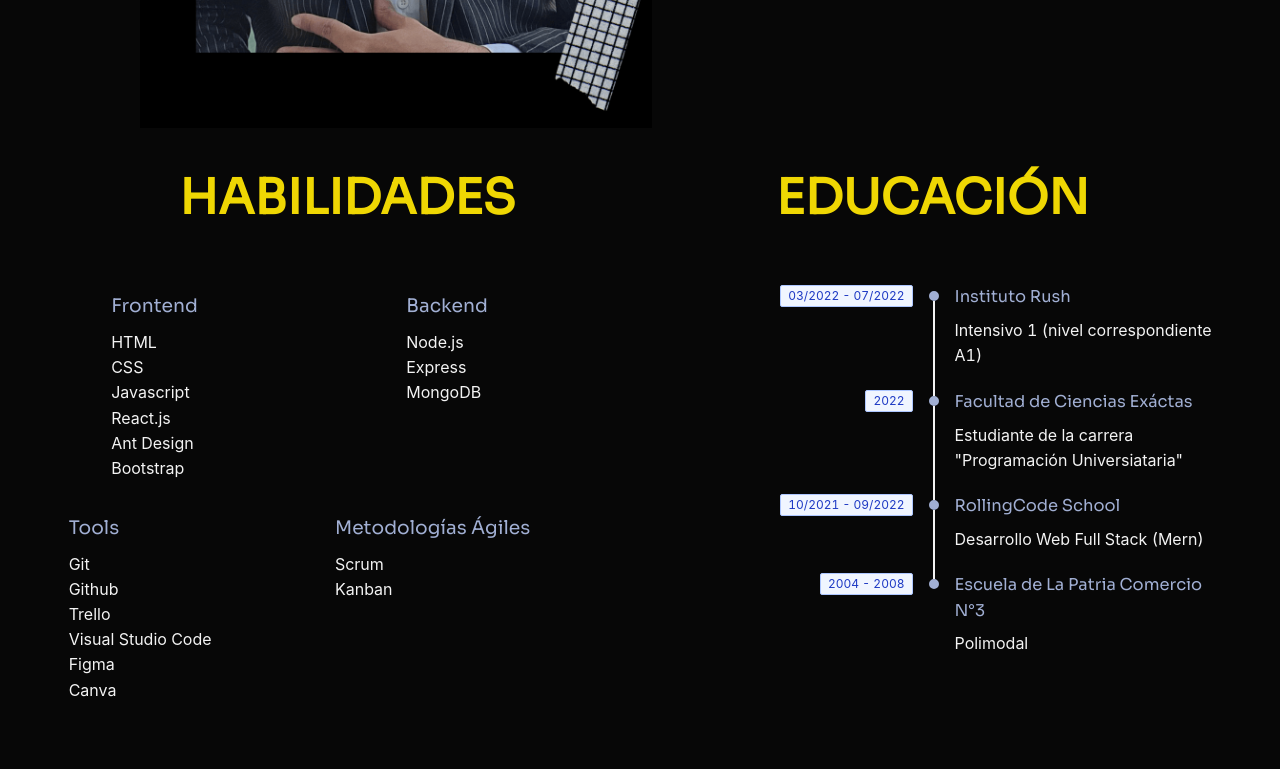
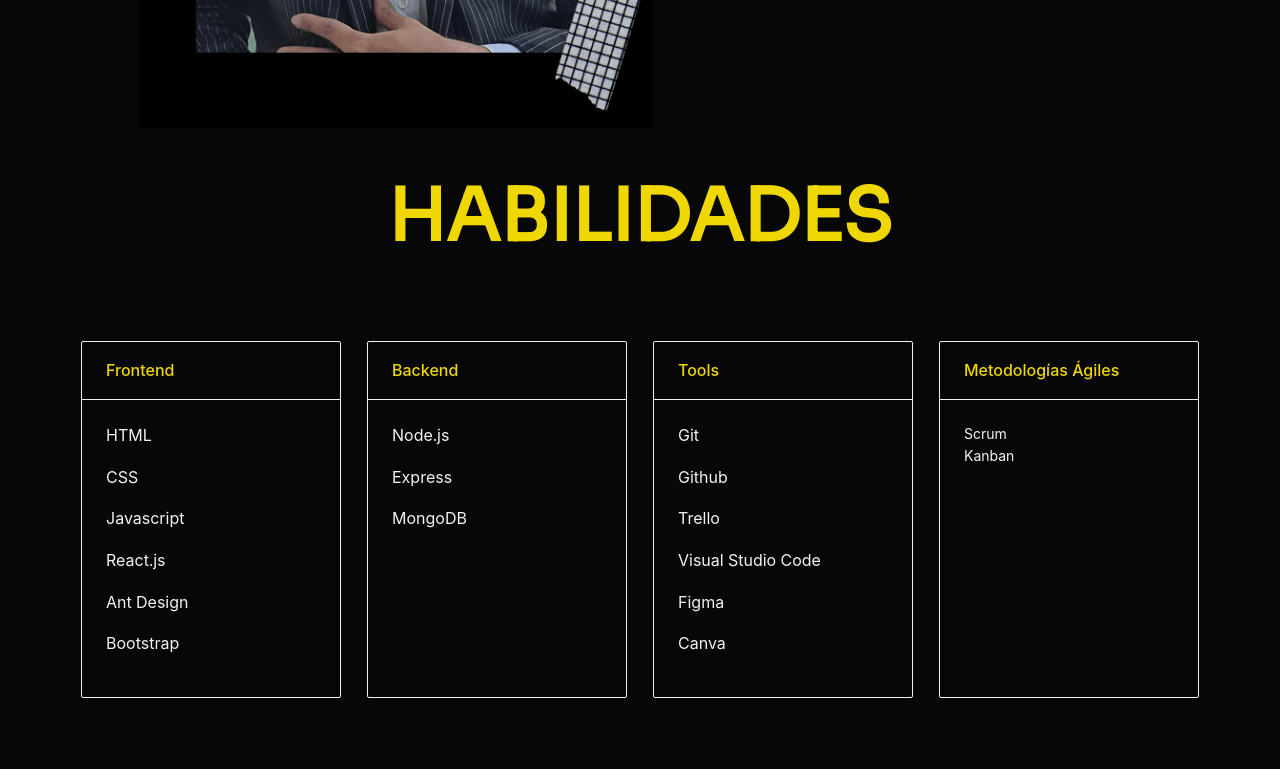
Before and after one commit to Walter-Daniel/portfolio, a React (Vite) app: page / in a window 1280 px wide. Shown: the part 1520-2289 px from the top of the page. Built offline with nearby package versions, Linux system fonts and the light colour scheme.

Commit message:
sección habilidades con cards nuevo footer

```diff
--- a/src/App.jsx
+++ b/src/App.jsx
@@ -5,6 +5,7 @@
 import { FooterComponent } from './ui/footer/FooterComponent';
 import { Navbar } from './ui/navbar/Navbar';
 import { HeaderSection } from './section/Header';
+import { Skills } from './section/Skills';
 
 const { Header, Footer, Content } = Layout;
 
@@ -18,6 +19,7 @@
       <Content>
         <HeaderSection />
         <About />
+        <Skills />
         <Education />
         <Portfolio />
       </Content>
--- a/src/helpers/cardImg.js
+++ b/src/helpers/cardImg.js
@@ -4,7 +4,8 @@
 import restaurant from '../../assets/original2.webp';
 import blackjack from '../../assets/blackjack.jpg';
 import logo from '../../assets/LogoMakr-2fFIWP.png';
-import portada from '../../assets/portada.mp4'
+import portada from '../../assets/portada.mp4';
+import imgFooter from '../../assets/footer.jpg';
 
 
 export default {
@@ -14,5 +15,6 @@
     restaurant,
     blackjack,
     logo,
-    portada
+    portada,
+    imgFooter
 }
--- a/src/section/Education.jsx
+++ b/src/section/Education.jsx
@@ -1,4 +1,4 @@
-import { Col, Row, Timeline, Tag, Typography, Progress, Tooltip } from 'antd';
+import { Col, Row, Timeline, Tag, Typography, Progress, Tooltip, Card } from 'antd';
 import { useState } from 'react';
 import { skills } from '../helpers/skills';
 const { Text} = Typography;
@@ -14,83 +14,18 @@
       <div data-aos="zoom-in">
 
         <Row>
-        <Col xs={24} lg={12}>
-              <div data-aos="fade-right">
-                        {/* <div className='bars'>
-                        <h2>Habilidades</h2>
-                            <Text>Html</Text>
-                            <Progress percent={70} />
-                            <Text>Css</Text>
-                            <Progress percent={70}  />
-                            <Text>Boostrap</Text>
-                            <Progress percent={70}  />
-                            <Text>Javascript</Text>
-                            <Progress percent={60} />
-                            <Text>React</Text>
-                            <Progress percent={50}  />
-                            <Text>Ant Design</Text>
-                            <Progress percent={45} />
-                            <Text>Node JS</Text>
-                            <Progress percent={40} />
-                            <Text>GitHub</Text>
-                            <Progress percent={40} />
-                        </div> */}
-                        <h2>Habilidades</h2>
-                        <div className='skill-flex' >
-                          <div className='skill'>
-                            <h3>Frontend</h3>
-                            <ul>
-                              <li>HTML</li>
-                              <li>CSS</li>
-                              <li>Javascript</li>
-                              <li>React.js</li>
-                              <li>Ant Design</li>
-                              <li>Bootstrap</li>
-                            </ul>
-                          </div>
-                          <div className='skill'>
-                            <h3>Backend</h3>
-                            <ul>
-                              <li>Node.js</li>
-                              <li>Express</li>
-                              <li>MongoDB</li>
-                            </ul>
-                          </div>
-                          <div className='skill'>
-                            <h3>Tools</h3>
-                            <ul>
-                              <li>Git</li>
-                              <li>Github</li>
-                              <li>Trello</li>
-                              <li>Visual Studio Code</li>
-                              <li>Figma</li>
-                              <li>Canva</li>
-                            </ul>
-                          </div>
-                          <div className='skill'>
-                            <h3>Metodologías Ágiles</h3>
-                            <ul>
-                              <li>Scrum</li>
-                              <li>Kanban</li>
-                            </ul>
-                          </div>
-                        </div>
 
-
-
-              </div>
-          </Col>
-          <Col xs={24} lg={12}>
+          <Col xs={24} lg={24}>
             <div data-aos="fade-left">
               <h2>Educación</h2>
               <Timeline mode={mode}>
-                <Timeline.Item label={info('03/2022 - 07/2022')}>
+                <Timeline.Item label={info('03/2022')}>
                   <div className=''>
                     <h3>Instituto Rush</h3>
                     <Text>Intensivo 1 (nivel correspondiente A1)</Text>
                   </div>
                 </Timeline.Item>
-                <Timeline.Item label={info('2022')}>
+                <Timeline.Item label={info('03/2022')}>
                   <div className=''>
                     <h3>Facultad de Ciencias Exáctas</h3>
                     <Text>Estudiante de la carrera "Programación Universiataria"</Text>
--- /dev/null
+++ b/src/section/Skills.jsx
@@ -0,0 +1,56 @@
+import { Col, Row, Timeline, Tag, Typography, Progress, Tooltip, Card } from 'antd';
+import { useState } from 'react';
+import { skills } from '../helpers/skills';
+const { Text} = Typography;
+
+export const Skills = () => {
+  const [mode, setMode] = useState('left');
+  const info = (text) => {
+            return <Tag color="geekblue">{text}</Tag>}
+
+  return (
+    <div className='bg-education' id='skills'>
+      <div className='container-fluid'>
+      <div data-aos="zoom-in">
+
+        <Row>
+        <Col xs={24} lg={24}>
+              <div data-aos="fade-right">
+                <h2>Habilidades</h2>
+                <div className='skill-flex' >
+                    <Card title="Frontend" style={{ width: 260 }}>
+                        <p>HTML</p>
+                        <p>CSS</p>
+                        <p>Javascript</p>
+                        <p>React.js</p>
+                        <p>Ant Design</p>
+                        <p>Bootstrap</p>
+                    </Card>
+                    <Card title="Backend" style={{ width: 260 }}>
+                        <p>Node.js</p>
+                        <p>Express</p>
+                        <p>MongoDB</p>
+                    </Card>
+                    <Card title="Tools" style={{ width: 260 }}>
+                        <p>Git</p>
+                        <p>Github</p>
+                        <p>Trello</p>
+                        <p>Visual Studio Code</p>
+                        <p>Figma</p>
+                        <p>Canva</p>
+                    </Card>
+                    <Card title="Metodologías Ágiles" style={{ width: 260 }}>
+                        <li>Scrum</li>
+                        <li>Kanban</li>
+                    </Card>
+                </div>
+              </div>
+          </Col>
+
+        </Row>
+
+      </div>
+      </div>
+    </div>
+  )
+}
--- a/src/styles.css
+++ b/src/styles.css
@@ -28,6 +28,7 @@
   font-weight: bold;
   font-size: 2rem;
   text-align: center;
+  color: var(--color-7);
   /* -webkit-text-stroke: 2px var(--color-2);
   color: transparent;  */
 
@@ -103,11 +104,6 @@
   left: 50%;
   height: 3px;
   width: 10rem;
-}
-
-.titleHolder h2 {
-  font-size: 28px;
-  margin: 0;
 }
 
 /*
@@ -326,11 +322,22 @@
 }
 
 /* Footer */
+
+.bg-footer {
+  background: url('../assets/footer.jpg');
+  height: 100%;
+  width: 100%;
+  background-size: cover;
+  padding-bottom: 4rem;
+
+
+  background-repeat: no-repeat;
+}
 .ant-layout-footer {
 background: var(--main-color);
 color: var(--color-2);
-padding: 60px 0 !important;
 text-align: center;
+padding: 0;
 }
 .footer .logo {
 font-size: 22px;
@@ -496,24 +503,20 @@
   background-color: var(--color-2);
   padding-bottom: 2rem;
 }
-.bg-education h2 {
-  font-size: 3rem;
-  color: var(--color-7);
-}
 .bg-education h3 {
   color: var(--color-8) ;
 }
 .bg-education .ant-typography  {
   color: var(--color-white);
 }
-.skill {
-  padding: 0 6rem 1rem 0;
-}
 
 .skill-flex {
   display: flex;
-  justify-content: space-around;
   flex-wrap: wrap;
+  justify-content: space-evenly;
+}
+.ant-card .ant-card-bordered {
+  min-height: 340px !important;
 }
 /*********** PORTFOLIO ***********/
 .card-container {
@@ -529,12 +532,15 @@
 }
 .ant-card {
   background-color: var(--color-2);
-  color: var(--main-color);
-  min-height: 415px;
+  color: var(--color-white);
+  /* min-height: 415px; */
 }
 .ant-card-meta-title {
-  color: var(--main-color);
+  color: var(--color-white);
   font-size: 20px;
+}
+.ant-card-head-title {
+  color: var(--color-7);
 }
 
 /*********** FOOTER ***********/
--- a/src/ui/navbar/Navbar.jsx
+++ b/src/ui/navbar/Navbar.jsx
@@ -25,6 +25,7 @@
         <div className="mobileHidden">
           <Anchor targetOffset="65">
             <Link href="#about" title="Acerca de mí" />
+            <Link href="#skills" title="Habilidades" />
             <Link href="#education" title="Estudios" />
             <Link href="#portfolio" title="Portfolio" />
           </Anchor>
@@ -41,6 +42,7 @@
           >
             <Anchor targetOffset="65">
               <Link href="#about" title="Acerca de mí" />
+              <Link href="#skills" title="Habilidades" />
               <Link href="#education" title="Estudios" />
               <Link href="#portfolio" title="Portfolio" />
             </Anchor>
```
Also changed, not shown: assets/footer.jpg (added).
